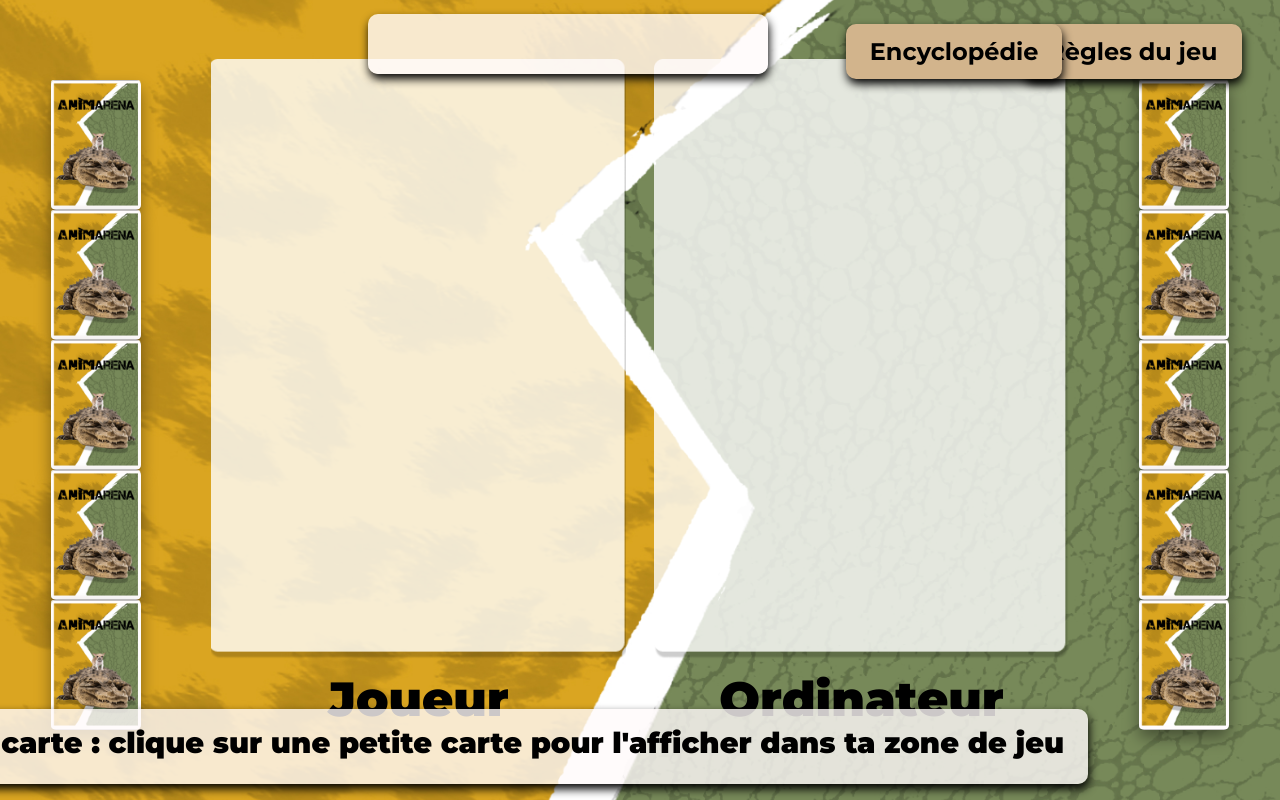
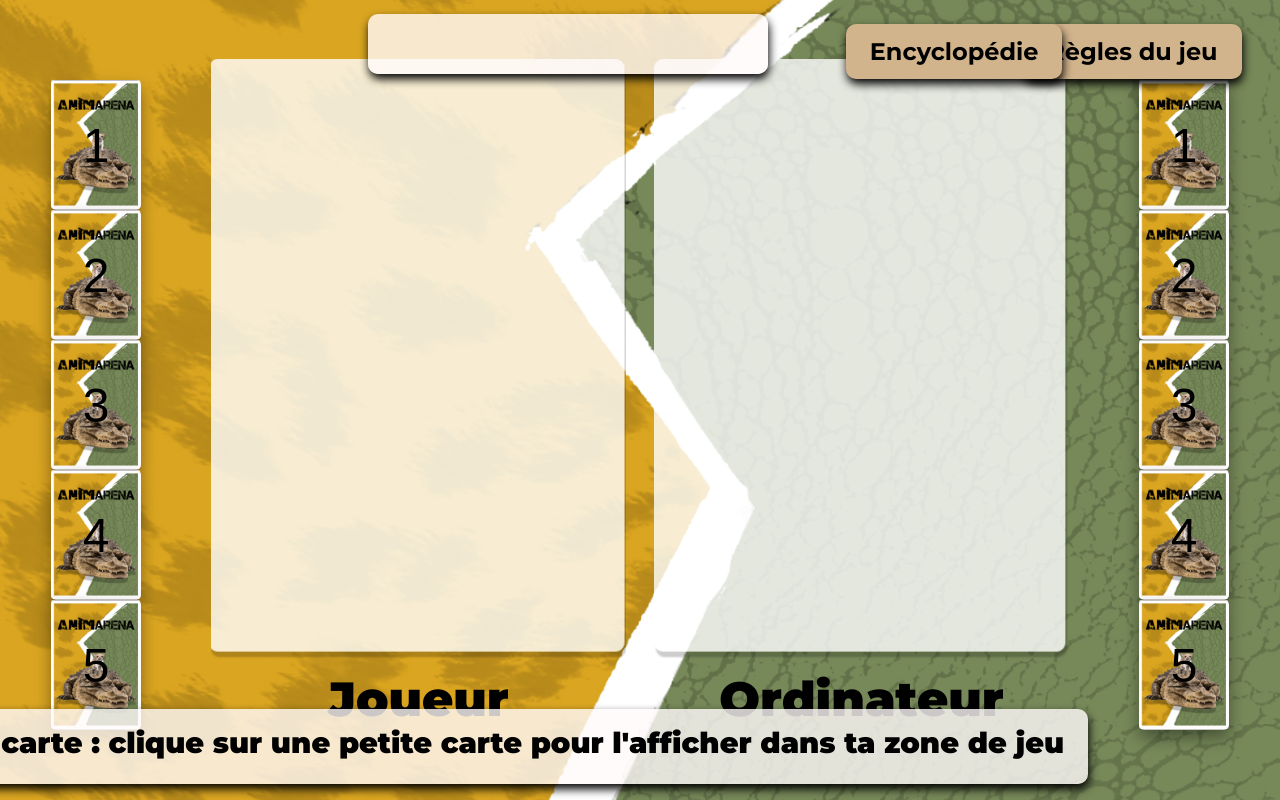
Before and after one commit to Leslaures/AnimArena, a React (Vite) app in the folder client/: page /game in a window 1280 px wide. Built offline with nearby package versions, Linux system fonts and the light colour scheme.

Commit message:
[feat] : défausse carte CPU

```diff
--- a/client/src/components/Deck/Deck.tsx
+++ b/client/src/components/Deck/Deck.tsx
@@ -6,35 +6,58 @@ interface Deck_cardProps {
   handleSetAnimalP1: (animal: AnimalType) => void;
   setShowVersoCard: (show: boolean) => void;
   isP1: boolean;
+  cpuIdDeckCard: string;
+  showVersoCard: boolean;
 }
 
-function Deck({ isP1, handleSetAnimalP1, setShowVersoCard }: Deck_cardProps) {
+function Deck({
+  cpuIdDeckCard,
+  isP1,
+  handleSetAnimalP1,
+  setShowVersoCard,
+  showVersoCard,
+}: Deck_cardProps) {
   return (
     <div id="deck">
       <Deck_card
         handleSetAnimalP1={handleSetAnimalP1}
         setShowVersoCard={setShowVersoCard}
         isP1={isP1}
+        cpuIdDeckCard={cpuIdDeckCard}
+        indexInDeck={"1"}
+        showVersoCard={showVersoCard}
       />
       <Deck_card
         handleSetAnimalP1={handleSetAnimalP1}
         setShowVersoCard={setShowVersoCard}
         isP1={isP1}
+        cpuIdDeckCard={cpuIdDeckCard}
+        indexInDeck={"2"}
+        showVersoCard={showVersoCard}
       />
       <Deck_card
         handleSetAnimalP1={handleSetAnimalP1}
         setShowVersoCard={setShowVersoCard}
         isP1={isP1}
+        cpuIdDeckCard={cpuIdDeckCard}
+        indexInDeck={"3"}
+        showVersoCard={showVersoCard}
       />
       <Deck_card
         handleSetAnimalP1={handleSetAnimalP1}
         setShowVersoCard={setShowVersoCard}
         isP1={isP1}
+        cpuIdDeckCard={cpuIdDeckCard}
+        indexInDeck={"4"}
+        showVersoCard={showVersoCard}
       />
       <Deck_card
         handleSetAnimalP1={handleSetAnimalP1}
         setShowVersoCard={setShowVersoCard}
         isP1={isP1}
+        cpuIdDeckCard={cpuIdDeckCard}
+        indexInDeck={"5"}
+        showVersoCard={showVersoCard}
       />
     </div>
   );
--- a/client/src/components/Deck_card/Deck_card.tsx
+++ b/client/src/components/Deck_card/Deck_card.tsx
@@ -1,19 +1,25 @@
 import "./Deck_card.css";
-import { useState } from "react";
+import { useEffect, useState } from "react";
 import type { AnimalType } from "../../pages/Game_page";
 
 interface Deck_cardProps {
   handleSetAnimalP1: (animal: AnimalType) => void;
+  showVersoCard: boolean;
   setShowVersoCard: (show: boolean) => void;
   isP1: boolean;
+  cpuIdDeckCard: string;
+  indexInDeck: string;
 }
 
 function Deck_card({
   isP1,
   handleSetAnimalP1,
+  cpuIdDeckCard,
+  indexInDeck,
+  showVersoCard,
   setShowVersoCard,
 }: Deck_cardProps) {
-  const [isButtonClicked, setIsButtonClicked] = useState(true);
+  const [isButtonClickable, setIsButtonClickable] = useState(true);
   const [isDistributing, setIsDistributing] = useState(false);
 
   const getAnimal = () => {
@@ -25,26 +31,34 @@ function Deck_card({
           .then((data) => {
             const randomIndex = Math.floor(Math.random() * data.results.length);
             handleSetAnimalP1(data.results[randomIndex]);
-            setIsButtonClicked(false);
+            setIsButtonClickable(false);
             setShowVersoCard(true);
             setIsDistributing(false);
           })
           .catch((error) => {
             console.error(error);
-            setIsDistributing(false); // Assurez-vous de réinitialiser l'état en cas d'erreur
+            setIsDistributing(false);
           });
       }
-    }, 500); // Durée de l'animation
+    }, 500);
   };
+
+  useEffect(() => {
+    if (!isP1 && showVersoCard === true && indexInDeck === cpuIdDeckCard) {
+      setIsButtonClickable(false);
+    }
+  }, [showVersoCard, isP1, indexInDeck, cpuIdDeckCard]);
 
   return (
     <div className="deckCard">
-      {isButtonClicked && (
+      {isButtonClickable && (
         <button
           type="button"
           onClick={getAnimal}
-          className={`buttonDeckCard ${isDistributing ? "distributing" : ""}`}
-        />
+          className={`buttonDeckCard ${isDistributing && isP1 ? "distributing" : ""}`}
+        >
+          <p>{indexInDeck}</p>
+        </button>
       )}
     </div>
   );
--- a/client/src/components/Game_zone/Game_zone.tsx
+++ b/client/src/components/Game_zone/Game_zone.tsx
@@ -24,6 +24,8 @@ function Game_zone({
   const [showVersoCard, setShowVersoCard] = useState(false);
   const [showRectoCard, setShowRectoCard] = useState(false);
   const [showVersoCardCPU, setshowVersoCardCPU] = useState(false);
+  const [cpuIdDeckCard, setCpuIdDeckCard] = useState<string>("");
+
   const [help, setHelp] = useState(
     "Choisis une carte : clique sur une petite carte pour l'afficher dans ta zone de jeu",
   );
@@ -33,6 +35,16 @@ function Game_zone({
       setHelp("Clique sur ta carte pour la révéler");
     }
   }, [animal]);
+
+  // Choisit quelle index de carte CPU à défausser
+  useEffect(() => {
+    if (showVersoCardCPU) {
+      const randomCpuIdDeckCard = (
+        Math.floor(Math.random() * 5) + 1
+      ).toString();
+      setCpuIdDeckCard(randomCpuIdDeckCard);
+    }
+  }, [showVersoCardCPU]);
 
   useEffect(() => {
     if (showRectoCard) {
@@ -66,6 +78,8 @@ function Game_zone({
         <div className="zoneDePiochePlayer">
           <Deck
             handleSetAnimalP1={handleSetAnimalP1}
+            cpuIdDeckCard={cpuIdDeckCard}
+            showVersoCard={showVersoCard}
             setShowVersoCard={() => {
               setCharacteristicValidated(false);
               setShowVersoCard(true);
@@ -127,6 +141,8 @@ function Game_zone({
             handleSetAnimalP1={handleSetAnimalP1}
             setShowVersoCard={setShowVersoCard}
             isP1={false}
+            cpuIdDeckCard={cpuIdDeckCard}
+            showVersoCard={showVersoCard}
           />
         </div>
       </section>
```
